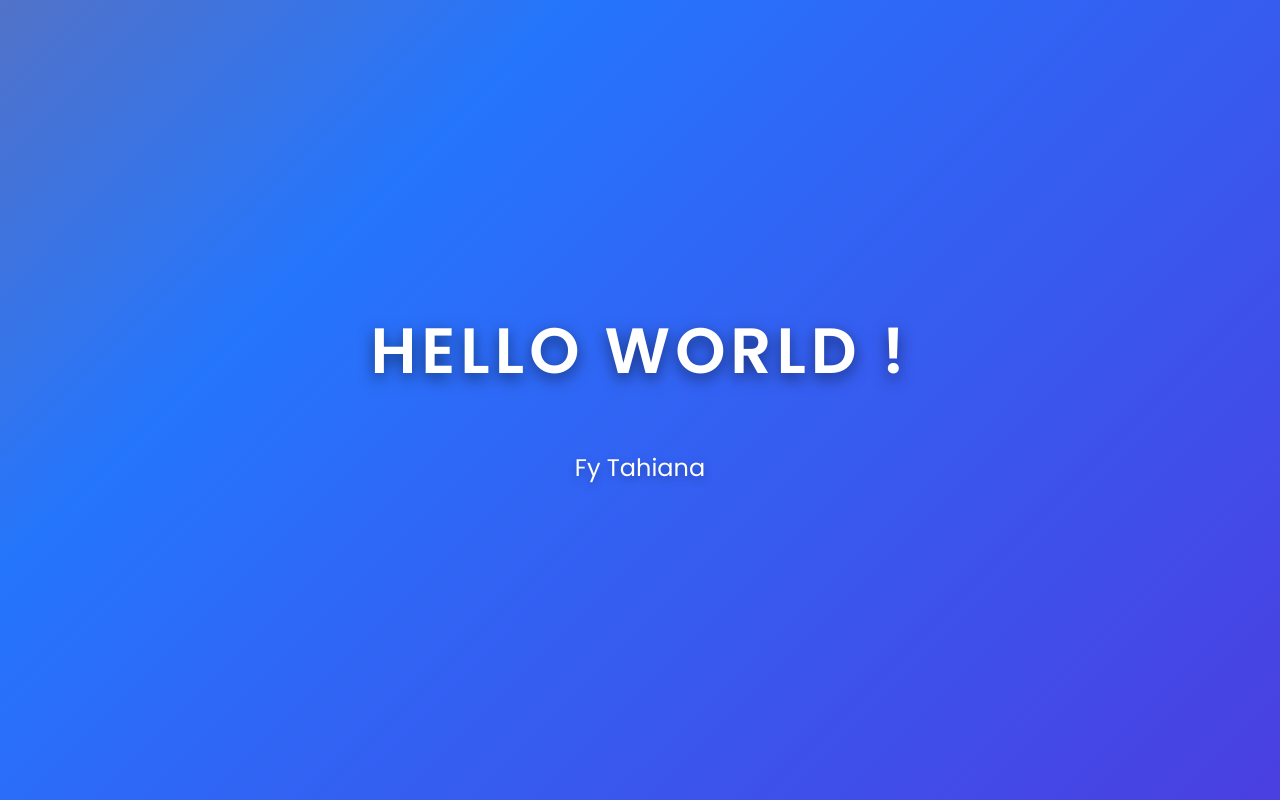
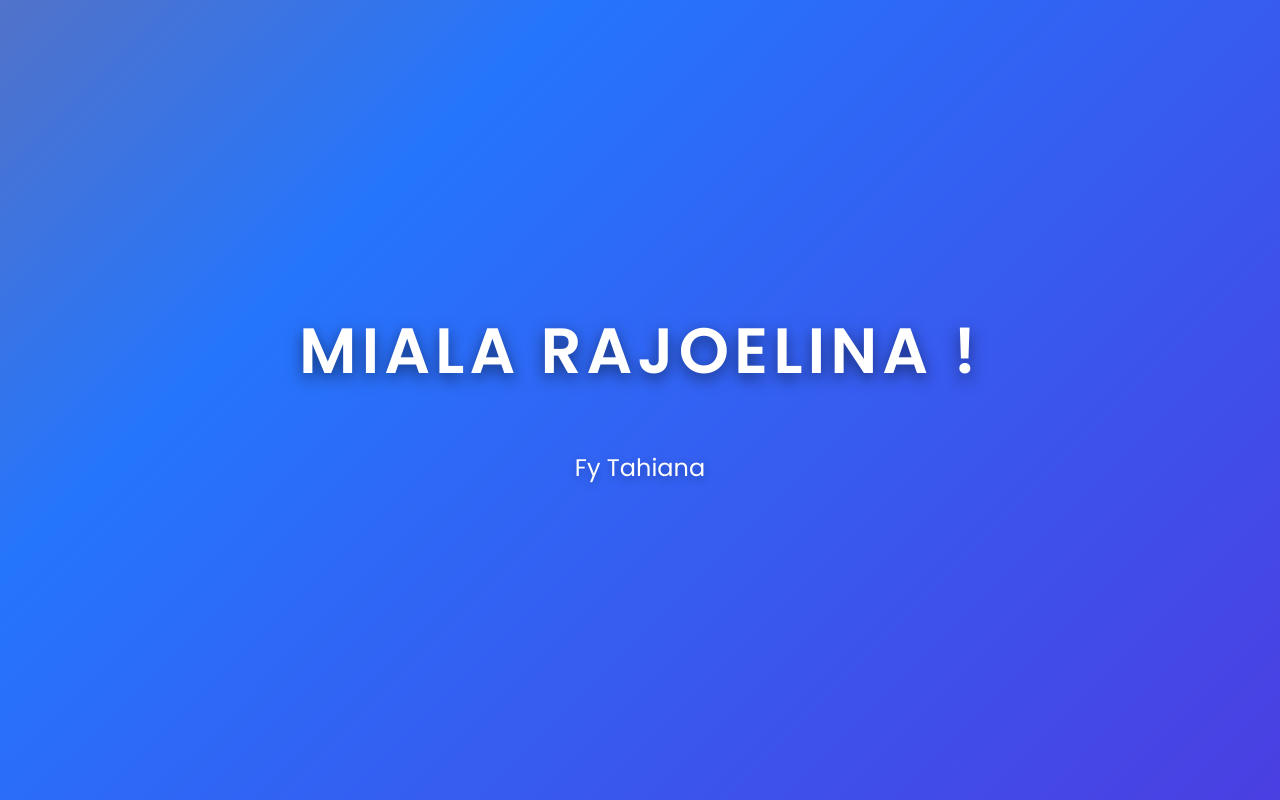
Before and after one commit to FyTahiana-80/Hello_site, a plain HTML site: page index.html in a window 1280 px wide. Drawn offline with Linux system fonts and the light colour scheme.

Commit message:
Update index.html

```diff
--- a/index.html
+++ b/index.html
@@ -3,13 +3,13 @@
 <head>
     <meta charset="UTF-8">
     <meta name="viewport" content="width=device-width, initial-scale=1.0">
-    <title>Axolot</title>
+    <title>Rajo Hell</title>
     <link rel="stylesheet" href="style.css">
 </head>
 <body>
     <script href="script.js"></script>
     <h1>
-        Hello World !
+        Miala Rajoelina !
     </h1>
     <br>
     <p>Fy Tahiana</p>
```
